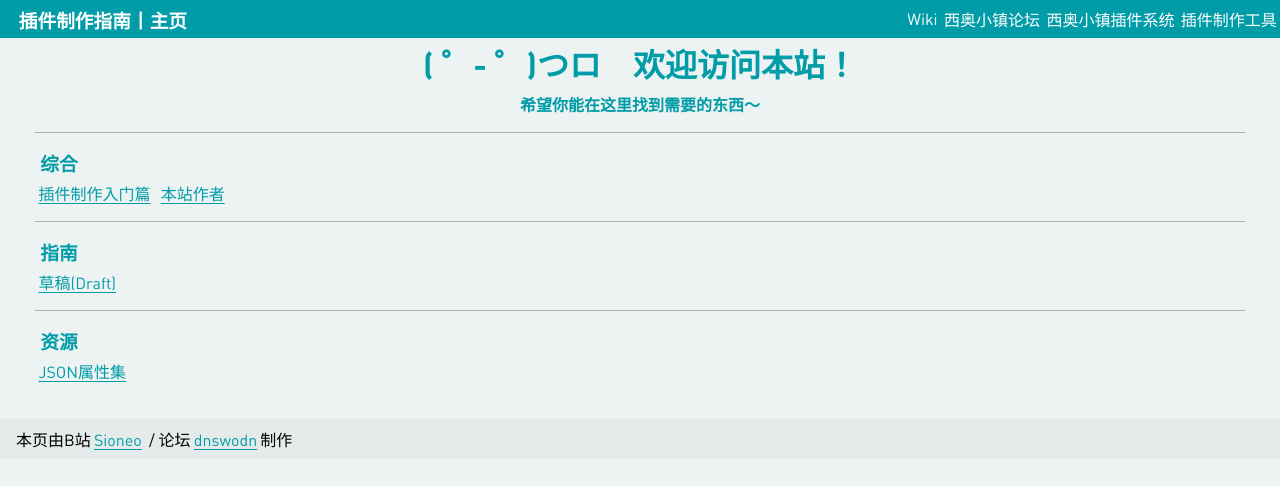
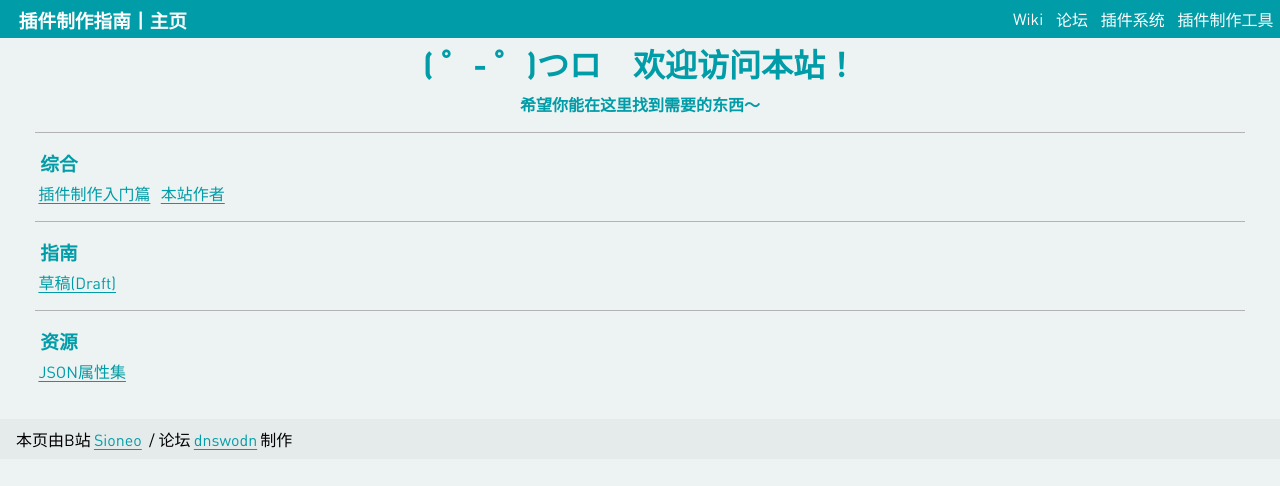
Before and after one commit to Sioneo/sioneo.github.io, a plain HTML site: page theotown/index.html in a window 1280 px wide. Drawn offline with Linux system fonts and the light colour scheme.

Commit message:
Update index.html

```diff
--- a/theotown/index.html
+++ b/theotown/index.html
@@ -13,10 +13,10 @@
 <div style="display: flex; justify-content: space-between;", class="headbox">
   <h3 class="headtext">插件制作指南丨主页</h3>
   <div style="display: flex;">
-    <a style="color: var(--headTextColor); text-decoration: none;" href="https://www.gamekee.com/theotown/">Wiki</a>
-    <a style="color: var(--headTextColor); text-decoration: none;" href="https://forum.theotown.com/">西奥小镇论坛</a>
-    <a style="color: var(--headTextColor); text-decoration: none;" href="https://pca.svetikas.lt/docs/">西奥小镇插件系统</a>
-    <a style="color: var(--headTextColor); text-decoration: none;" href="plugin/index.html">插件制作工具</a>
+    <a style="margin: auto 0.4em; color: var(--headTextColor); text-decoration: none;" href="https://www.gamekee.com/theotown/">Wiki</a>
+    <a style="margin: auto 0.4em; color: var(--headTextColor); text-decoration: none;" href="https://forum.theotown.com/">论坛</a>
+    <a style="margin: auto 0.4em; color: var(--headTextColor); text-decoration: none;" href="https://pca.svetikas.lt/docs/">插件系统</a>
+    <a style="margin: auto 0.4em; color: var(--headTextColor); text-decoration: none;" href="plugin/index.html">插件制作工具</a>
   </div>
 </div>
 
```
